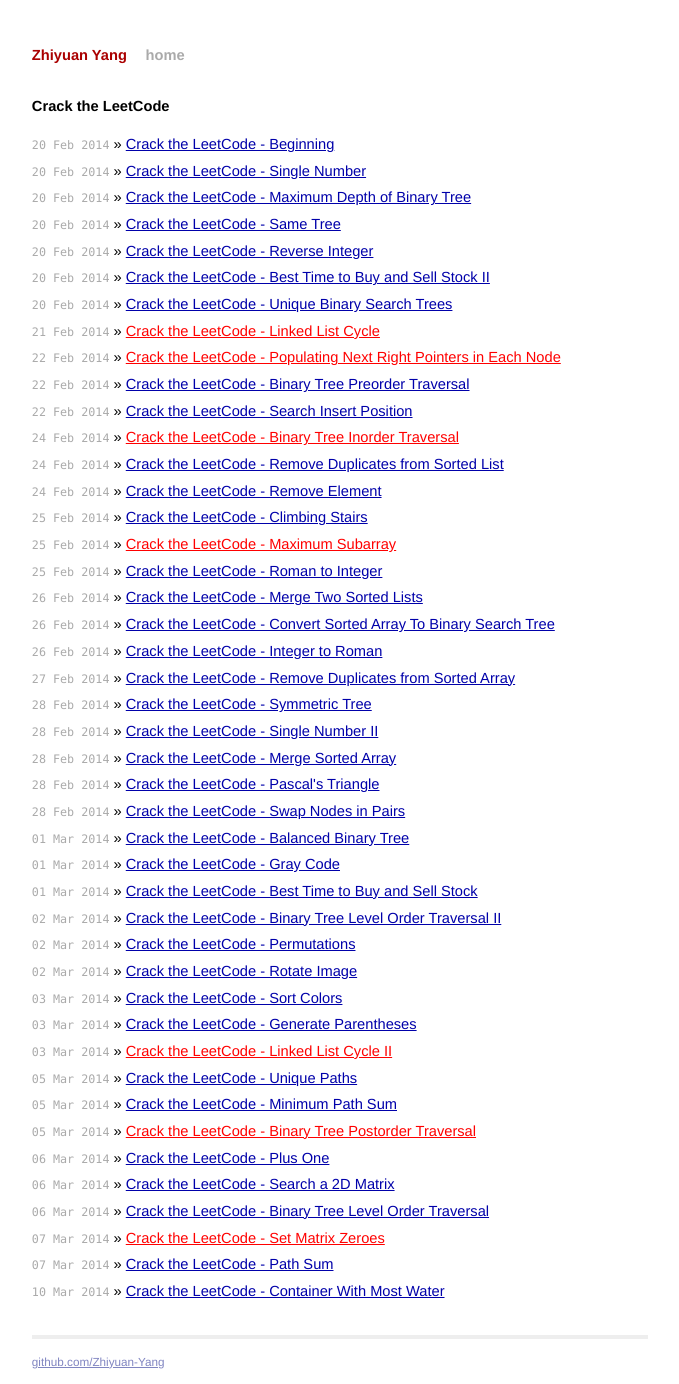
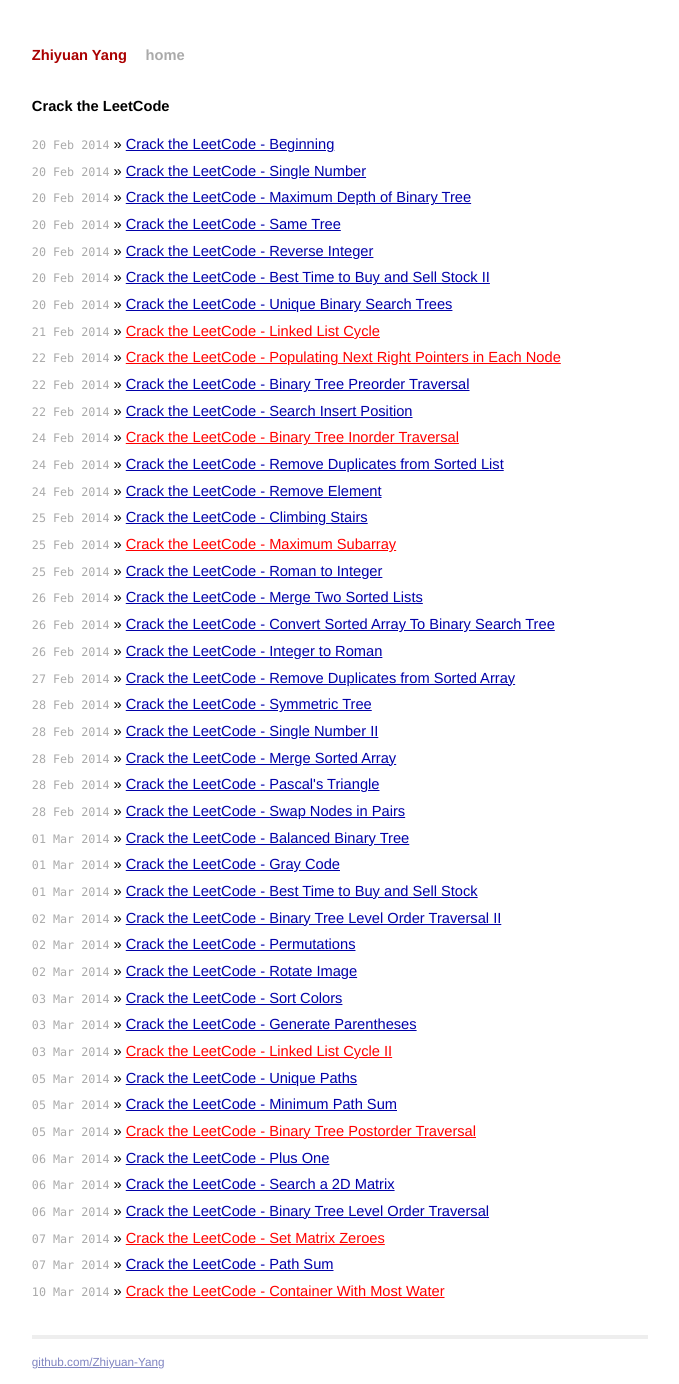
Before and after one commit to BugYang/LeetCode, a Jekyll site: the page built from index.html, in a window 1280 px wide. Shown: the whole page, without its empty margins (300-979 px from the left). Built offline with Jekyll 4.4.1, drawn with Linux system fonts in a browser that asks for light colours; Markdown is read by kramdown in place of the engine named in the settings.

Commit message:
mark last problem

```diff
--- a/index.html
+++ b/index.html
@@ -50,7 +50,7 @@
       <li><span>06 Mar 2014</span> &raquo; <a href="{{ site.baseurl }}/2014/03/06/crack-the-leetcode-level-order.html">Crack the LeetCode - Binary Tree Level Order Traversal</a></li>
       <li><span>07 Mar 2014</span> &raquo; <a href="{{ site.baseurl }}/2014/03/07/crack-the-leetcode-set-matrix-zero.html" style="color:red">Crack the LeetCode - Set Matrix Zeroes</a></li>
       <li><span>07 Mar 2014</span> &raquo; <a href="{{ site.baseurl }}/2014/03/07/crack-the-leetcode-path-sum.html">Crack the LeetCode - Path Sum</a></li>
-      <li><span>10 Mar 2014</span> &raquo; <a href="{{ site.baseurl }}/2014/03/1l/crack-the-leetcode-container-most-water.html">Crack the LeetCode - Container With Most Water</a></li>
+      <li><span>10 Mar 2014</span> &raquo; <a href="{{ site.baseurl }}/2014/03/1l/crack-the-leetcode-container-most-water.html" style="color:red">Crack the LeetCode - Container With Most Water</a></li>
   </ul>
 
 </div>
```
